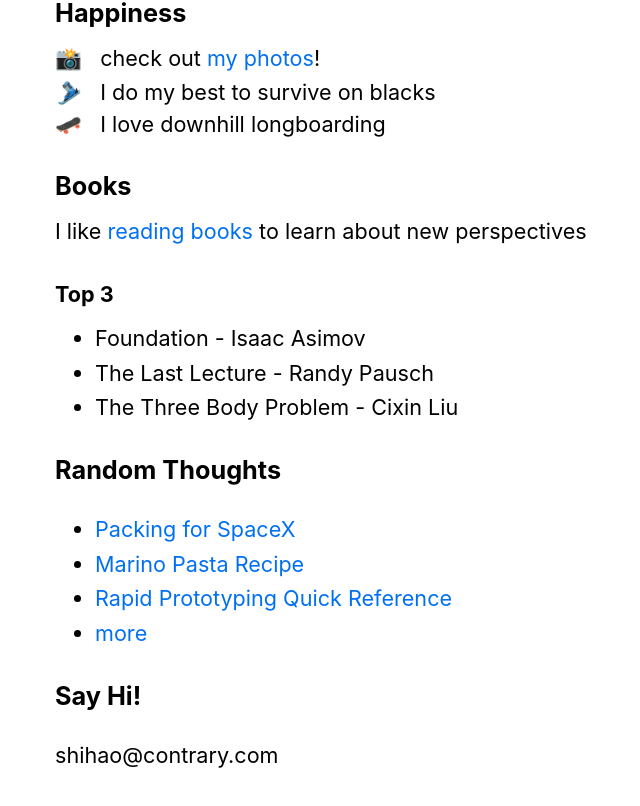
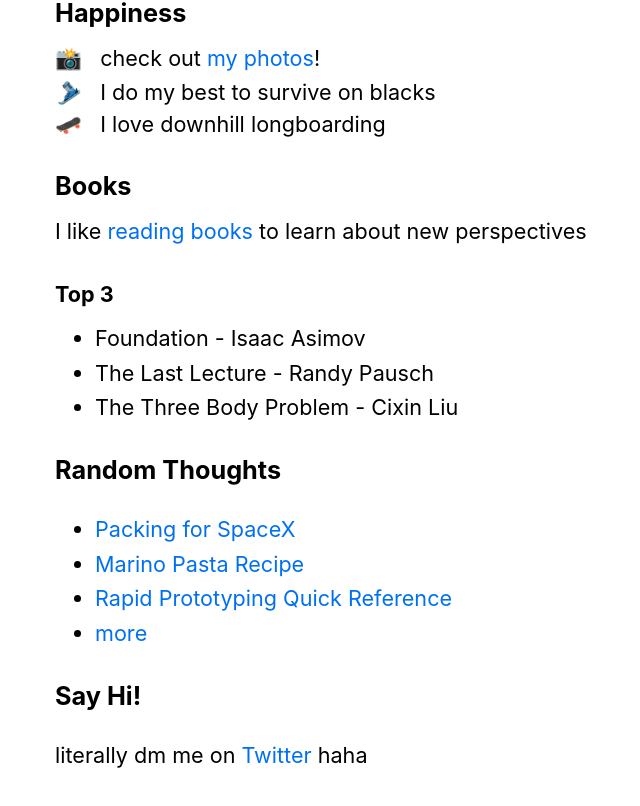
Before and after one commit to shihaocao/nextjs-shihao-website, a Next.js app: page / in a window 1280 px wide. Shown: the part 1149-1955 px from the top of the page, without its empty margins (279-919 px from the left). Built offline with nearby package versions, Linux system fonts and the light colour scheme.

Commit message:
literally dm me on twitter

```diff
--- a/pages/index.js
+++ b/pages/index.js
@@ -138,7 +138,10 @@
 
         <h3>Say Hi!</h3>
 
-        <p>shihao@contrary.com</p>
+        <p>literally dm me on&nbsp;
+          <a href="https://twitter.com/shihao_cao" className="button" target="_blank">Twitter</a>
+          &nbsp;haha
+          </p>
 
         {/* <h2>For Fun</h2> */}
 
```
